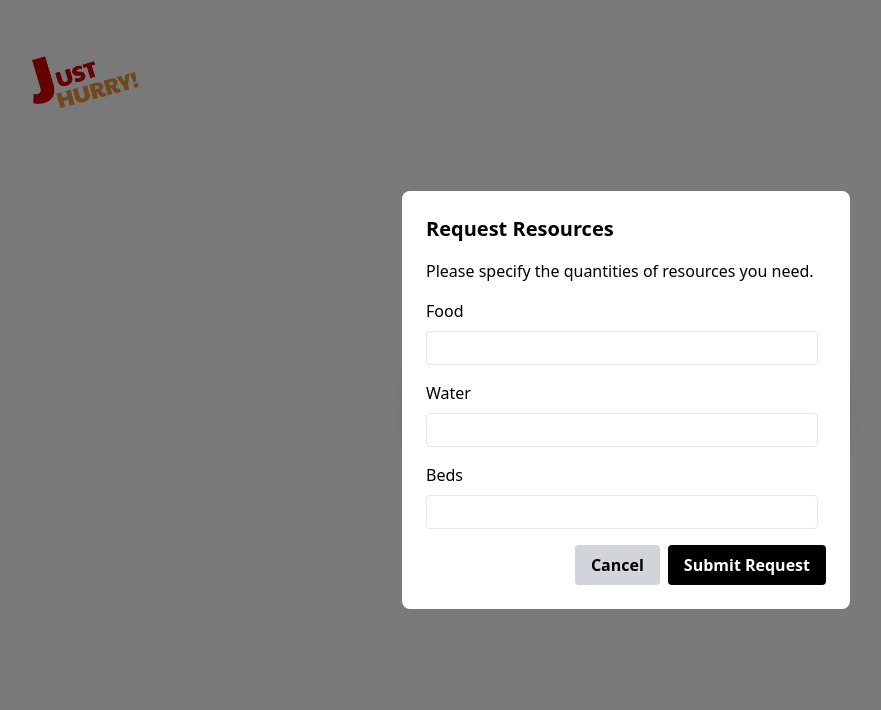
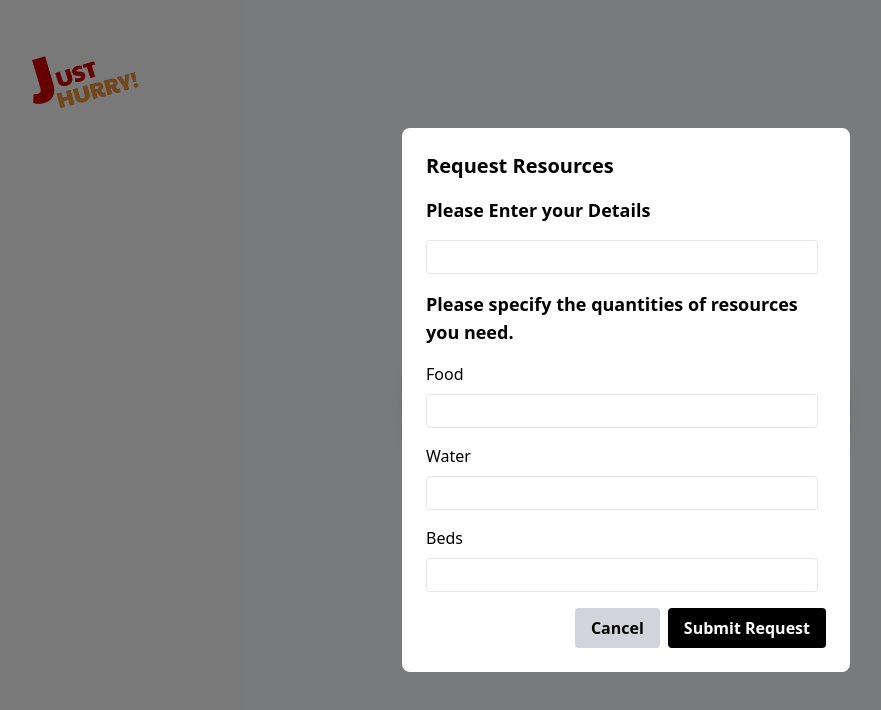
Before and after one commit to AnandVishesh1301/just-hurry, a Next.js app: page /user in a window 1280 px wide. Both pictures are taken after a click on the button "Request Resources". Shown: the top 710 px of the page, without its empty margins (14-895 px from the left). Built offline with nearby package versions, Linux system fonts and the light colour scheme.

Commit message:
"Full Name UI Change"

```diff
--- a/app/user/page.js
+++ b/app/user/page.js
@@ -6,6 +6,9 @@ import Image from "next/image";
 
 export default function EmergencyDashboard() {
   const [location, setLocation] = useState(null);
+  const [firstName, setFirstName] = useState('');
+  const [lastName, setLastName] = useState('');
+  const [fullName, setFullName] = useState('');
   const [errorMessage, setErrorMessage] = useState(null);
   const [isSOSButtonDisabled, setIsSOSButtonDisabled] = useState(false);
   const [isSOSLoading, setIsSOSLoading] = useState(false);
@@ -157,8 +160,24 @@ export default function EmergencyDashboard() {
             className="bg-white p-6 rounded-lg w-full max-w-md"
           >
             <h2 className="text-xl font-bold mb-4">Request Resources</h2>
-            <p className="mb-4">
-              Please specify the quantities of resources you need.
+            {/* New heading for user details */}
+            <h3 className="text-lg font-semibold mb-4">Please Enter your Details</h3>
+            {/* Input for Full Name */}
+            <div className="mb-4">
+              {/* <label htmlFor="fullName" className="block mb-2">Full Name</label> */}
+              <div className="flex items-center">
+                <input
+                  id="fullName"
+                  type="text"
+                  value={fullName}
+                  onChange={(e) => setFullName(e.target.value)}
+                  className="border rounded px-2 py-1 w-full mr-2"
+                  disabled={isResourceLoading}
+                />
+              </div>
+            </div>
+            <p>
+              <h3 className="text-lg font-semibold mb-4" >Please specify the quantities of resources you need.</h3>
             </p>
             {resourceErrorMessage && (
               <div className="text-center text-red-500 text-sm mb-4">
```
